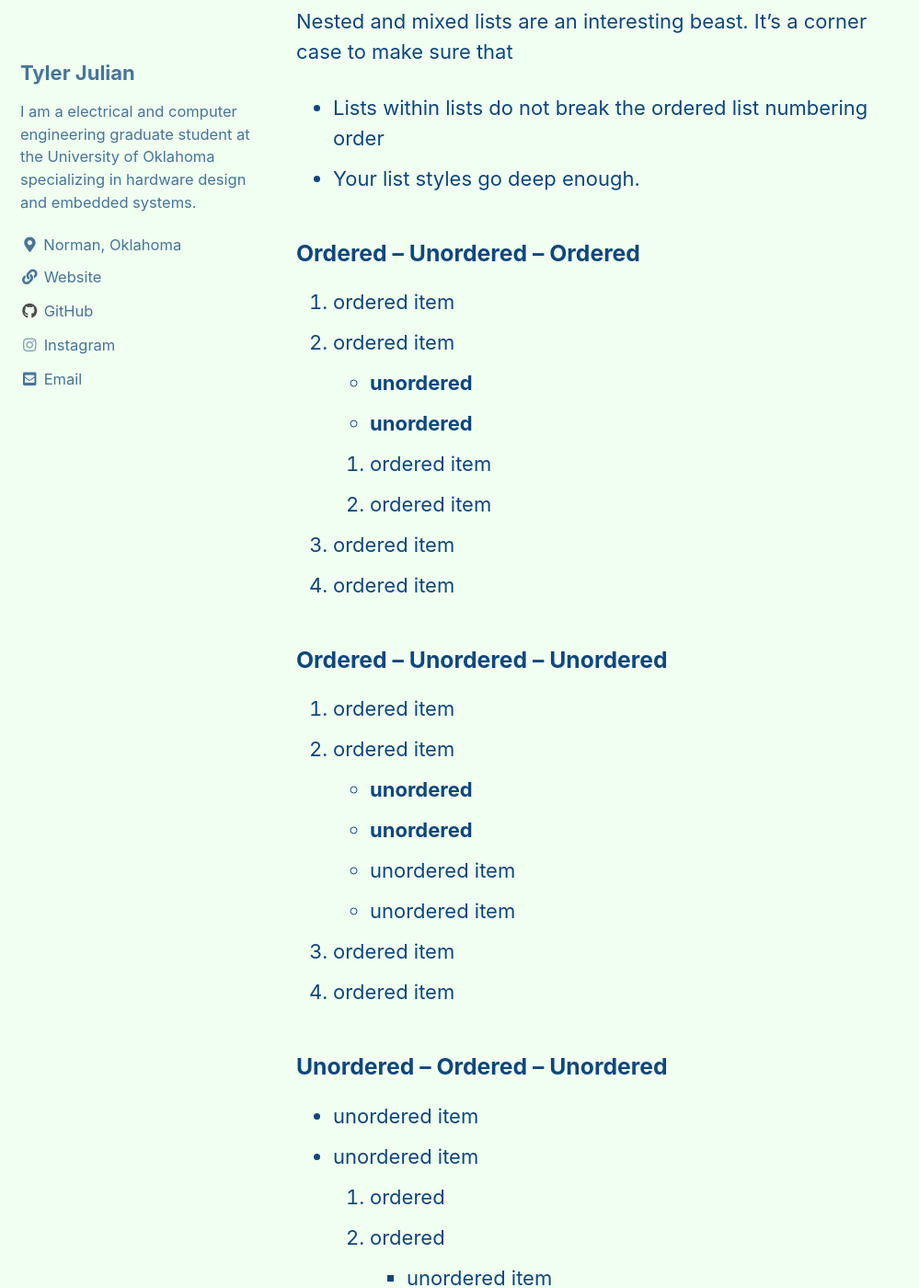
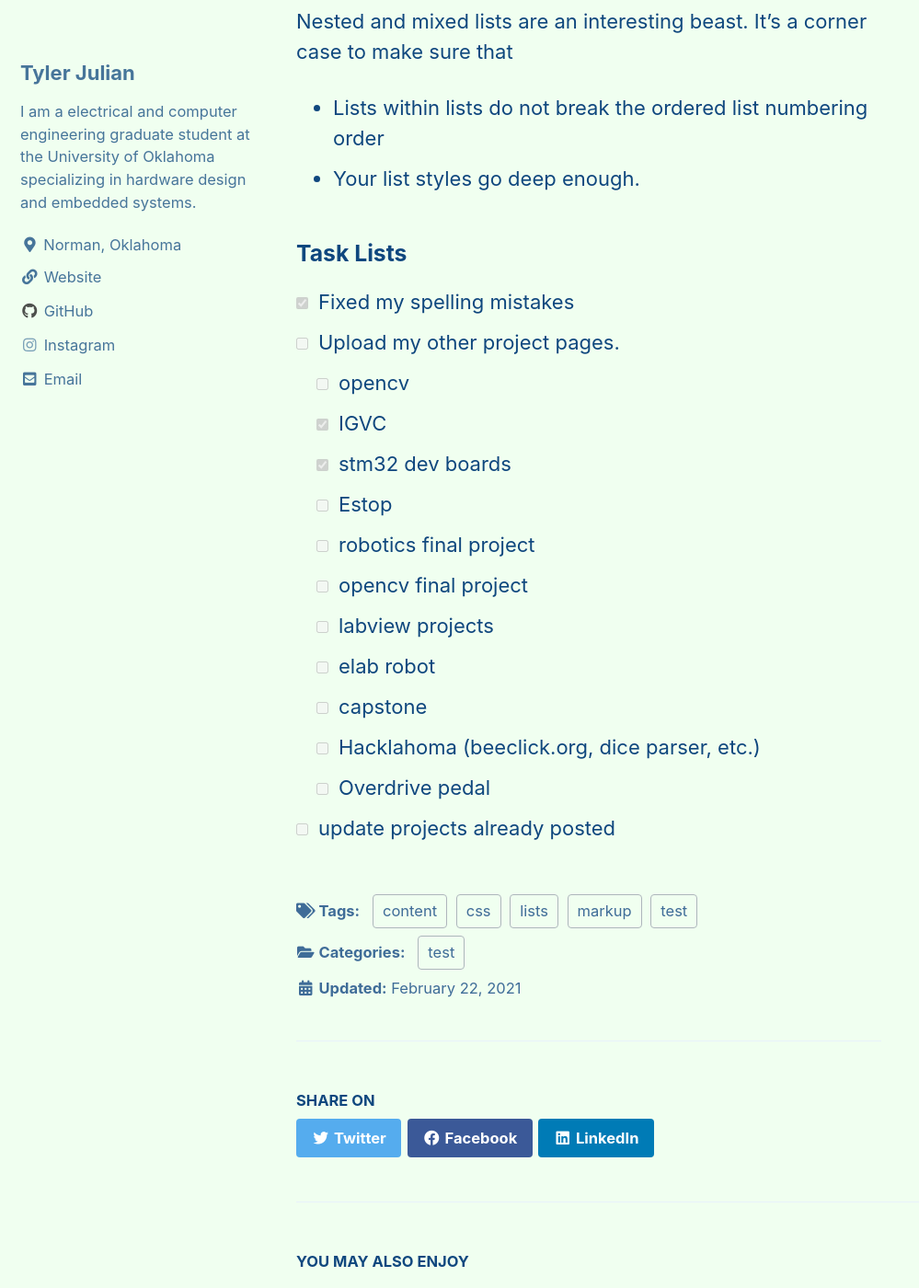
Before and after one commit to TylerJulian/tylerjulian.github.io, a Jekyll site: the page built from _posts/2021-02-22-first-post.md, in a window 1280 px wide and 1400 px high, scrolled down 194 px. Shown: the whole window at 92% size, without its empty margins (0-999 px from the left). Built offline with Jekyll 4.4.1, drawn with Linux system fonts in a browser that asks for light colours; cached includes are drawn as plain includes; some of the changed text lies outside the part shown.

Commit message:
Add first post.

```diff
--- a/_posts/2021-02-22-first-post.md
+++ b/_posts/2021-02-22-first-post.md
@@ -15,54 +15,21 @@ Nested and mixed lists are an interesting beast. It's a corner case to make sure
 * Lists within lists do not break the ordered list numbering order
 * Your list styles go deep enough.
 
-### Ordered -- Unordered -- Ordered
 
-1. ordered item
-2. ordered item
-  * **unordered**
-  * **unordered**
-    1. ordered item
-    2. ordered item
-3. ordered item
-4. ordered item
-
-### Ordered -- Unordered -- Unordered
-
-1. ordered item
-2. ordered item
-  * **unordered**
-  * **unordered**
-    * unordered item
-    * unordered item
-3. ordered item
-4. ordered item
-
-### Unordered -- Ordered -- Unordered
-
-* unordered item
-* unordered item
-  1. ordered
-  2. ordered
-    * unordered item
-    * unordered item
-* unordered item
-* unordered item
-
-### Unordered -- Unordered -- Ordered
-
-* unordered item
-* unordered item
-  * unordered
-  * unordered
-    1. **ordered item**
-    2. **ordered item**
-* unordered item
-* unordered item
 
 ### Task Lists
 
-- [x] Finish my changes
-- [ ] Push my commits to GitHub
-- [ ] Open a pull request
-  - [ ] Follow discussions
-  - [x] Push new commits
+- [x] Fixed my spelling mistakes
+- [ ] Upload my other project pages.
+  - [ ] opencv
+  - [x] IGVC
+  - [x] stm32 dev boards
+  - [ ] Estop
+  - [ ] robotics final project
+  - [ ] opencv final project
+  - [ ] labview projects
+  - [ ] elab robot
+  - [ ] capstone
+  - [ ] Hacklahoma (beeclick.org, dice parser, etc.)
+  - [ ] Overdrive pedal
+- [ ] update projects already posted
```
